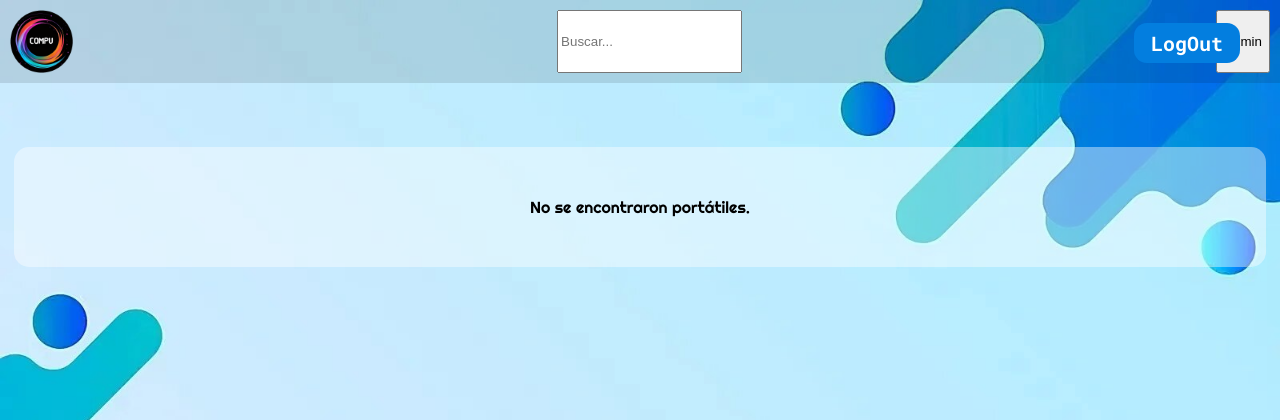
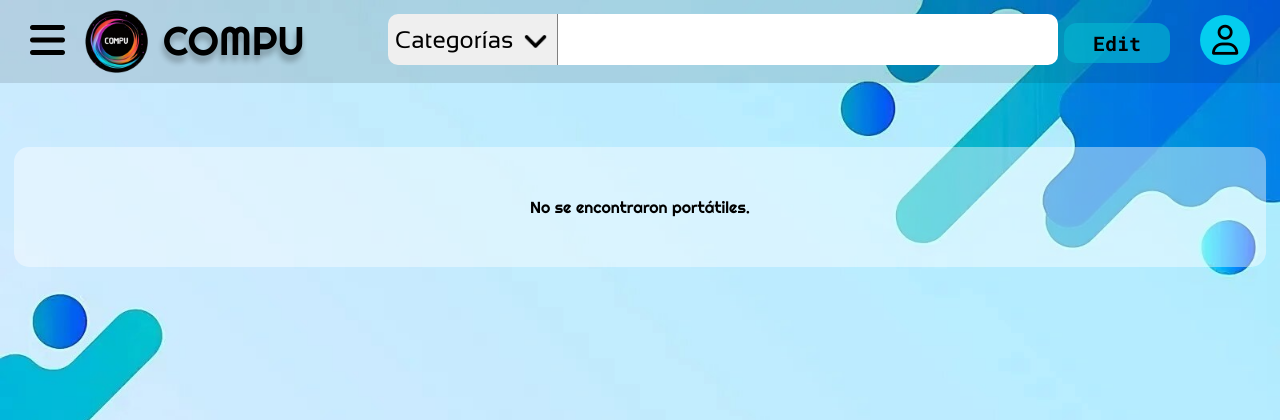
Before and after one commit to guillermoRF2001/ComparadorPHP, a PHP site: page /proyectoAPI/ComparadorPHP/pages/home.php in a window 1280 px wide. Shown: the top 420 px of the page. Run offline with PHP 8.4, Linux system fonts and the light colour scheme; the visitor is signed in with stand-in values (Sample User, id 1); data that the repository does not hold is empty.

Commit message:
corregido
errores chorras

```diff
--- a/components/header.php
+++ b/components/header.php
@@ -17,23 +17,91 @@ if ($role === 'admin') {
     <meta charset="UTF-8">
     <meta name="viewport" content="width=device-width, initial-scale=1.0">
     <title>Header</title>
-    <link rel="stylesheet" href="styles.css">
+    <link rel="stylesheet" href="https://cdnjs.cloudflare.com/ajax/libs/font-awesome/6.5.2/css/all.min.css"
+    integrity="sha512-SnH5WK+bZxgPHs44uWIX+LLJAJ9/2PkPKZ5QiAj6Ta86w+fsb2TkcmfRyVX3pBnMFcV7oQPJkl9QevSCWr3W6A=="
+    crossorigin="anonymous" referrerpolicy="no-referrer" />
+    <link rel="stylesheet" href="/ComparadorPHP/styles/style.css">
 </head>
 <body>
     <header>
+        <?php if ($opcion === "opcionNew"): ?>
         <img src="/ComparadorPHP/img/logo.png" alt="logo">
-        <?php if ($opcion === "opcionNew"): ?>
+
             <button onclick="window.location.href='/ComparadorPHP/pages/PHPSignUp.php'" class="button1">Sign Up</button>
             <button onclick="window.location.href='/ComparadorPHP/pages/PHPLogin.php'" class="button2">Login</button>
         <?php elseif ($opcion === "User"): ?>
-            <input type="text" id="search-box" placeholder="Buscar...">
-            <button>Usuario</button>
-            <button onclick="window.location.href='/ComparadorPHP/components/logOut.php'" class="button2">LogOut</button>
+            <div class="headerIzq">
+                <i id="mostrarCaja" class="fa-solid fa-bars"></i>
+                <img src="/ComparadorPHP/img/logo.png" onclick="window.location.href='/ComparadorPHP/pages/home.php'" alt="logo">
+                <p>COMPU</p>
+            </div>
+            <div class="headerDer">
+                <div class="buscador">
+                    <select name="pc" id="selectPC">
+                    <option value="" class="hidden-option" selected>Categorías</option>
+                    <option value="portatil">Portatil</option>
+                    <option value="Sobremesa">Sobremesa</option>
+                    </select>
+                    <input type="text" id="search-box" placeholder="">
+                </div>
+                <button onclick="window.location.href='/ComparadorPHP/components/logOut.php'" class="button4"><i class="fa-regular fa-user"></i></button>
+            </div>
+
         <?php elseif ($opcion === "Admin"): ?>
-            <input type="text" id="search-box" placeholder="Buscar...">
-            <button>Admin</button>
-            <button onclick="window.location.href='/ComparadorPHP/components/logOut.php'" class="button2">LogOut</button>
+            <div class="headerIzq">
+                <i id="mostrarCaja" class="fa-solid fa-bars"></i>
+                <img src="/ComparadorPHP/img/logo.png" onclick="window.location.href='/ComparadorPHP/pages/home.php'" alt="logo">
+                <p>COMPU</p>
+            </div>
+            <div class="headerDer">
+                <div class="buscador">
+                    <select name="pc" id="selectPC">
+                    <option value="" class="hidden-option" selected>Categorías</option>
+                    <option value="portatil">Portatil</option>
+                    <option value="Sobremesa">Sobremesa</option>
+                    </select>
+                    <input type="text" id="search-box" placeholder="">
+                </div>
+                <button onclick="window.location.href='/ComparadorPHP/pages/Editar?.php'" class="button3">Edit</button>
+                <button onclick="window.location.href='/ComparadorPHP/components/logOut.php'" class="button4"><i class="fa-regular fa-user"></i></button>
+            </div>
         <?php endif; ?>
     </header>
+
+
+
+
+    <?php if ($opcion === "opcionNew"): ?>
+    <?php elseif ($opcion === "User" || $opcion === "Admin"): ?>
+        <div id="caja" class="rightBox">
+            <div class="titulo">
+                <img src="/ComparadorPHP/img/logo.png" onclick="window.location.href='/ComparadorPHP/pages/home.php'" alt="logo">
+                <p>COMPU</p>
+                <i id="closeIcon" class="fa-solid fa-xmark"></i>
+            </div>
+            <div class="medlinks">
+                <div id="fila1" class="fila">
+                    <p>Portátiles</p>
+                    <i class="fa-solid fa-angle-right"></i>
+                </div>
+                <div id="info1" class="infoExtra">
+                    <p onclick="window.location.href='/ComparadorPHP/pages/Portatiles.php?populares'">Populares</p>
+                    <p onclick="window.location.href='/ComparadorPHP/pages/Portatiles.php?populares'">Precio</p>
+                </div>
+                <div id="fila2" class="fila">
+                    <p>Sobremesa</p>
+                    <i class="fa-solid fa-angle-right"></i>
+                </div>
+                <div id="info2" class="infoExtra">
+                    <p onclick="window.location.href='/ComparadorPHP/pages/Sobremesa.php?populares'">Populares</p>
+                    <p onclick="window.location.href='/ComparadorPHP/pages/Sobremesa.php?populares'">Precio</p>
+                </div>
+            </div>
+        </div>
+        <div id="fondo" class="fondoOculto"></div>
+    <?php endif; ?>
+
+    <script src="/ComparadorPHP/scripts/header.js"></script>
+
 </body>
 </html>
--- a/components/send_recovery_email.php
+++ b/components/send_recovery_email.php
@@ -20,8 +20,7 @@ if ($_SERVER["REQUEST_METHOD"] == "POST") {
 }
 
 // Define el mensaje que deseas imprimir en la consola del navegador
-$mensaje = ;
+$mensaje = "hola";
 
 // Genera un script JavaScript que imprimirá el mensaje en la consola del navegador
 echo "<script>console.log('" . $mensaje . "');</script>";
-?>
--- a/styles/style.css
+++ b/styles/style.css
@@ -762,7 +762,7 @@ header .button3:hover {
     margin: 20px 0 0 60px;
 }
 
-//Pagina comentarios
+/*Pagina comentarios*/
 .rectanculoFondo {
 
     display: flex;
```
Also changed, not shown: pages/pagina_comparadora.php (+19 -1 lines), scripts/header.js (added, +62 -0 lines), Fonts/Sansation_Regular.ttf (added), components/BDconfig.php (line endings or trailing spaces), img/arrow.png (added).
